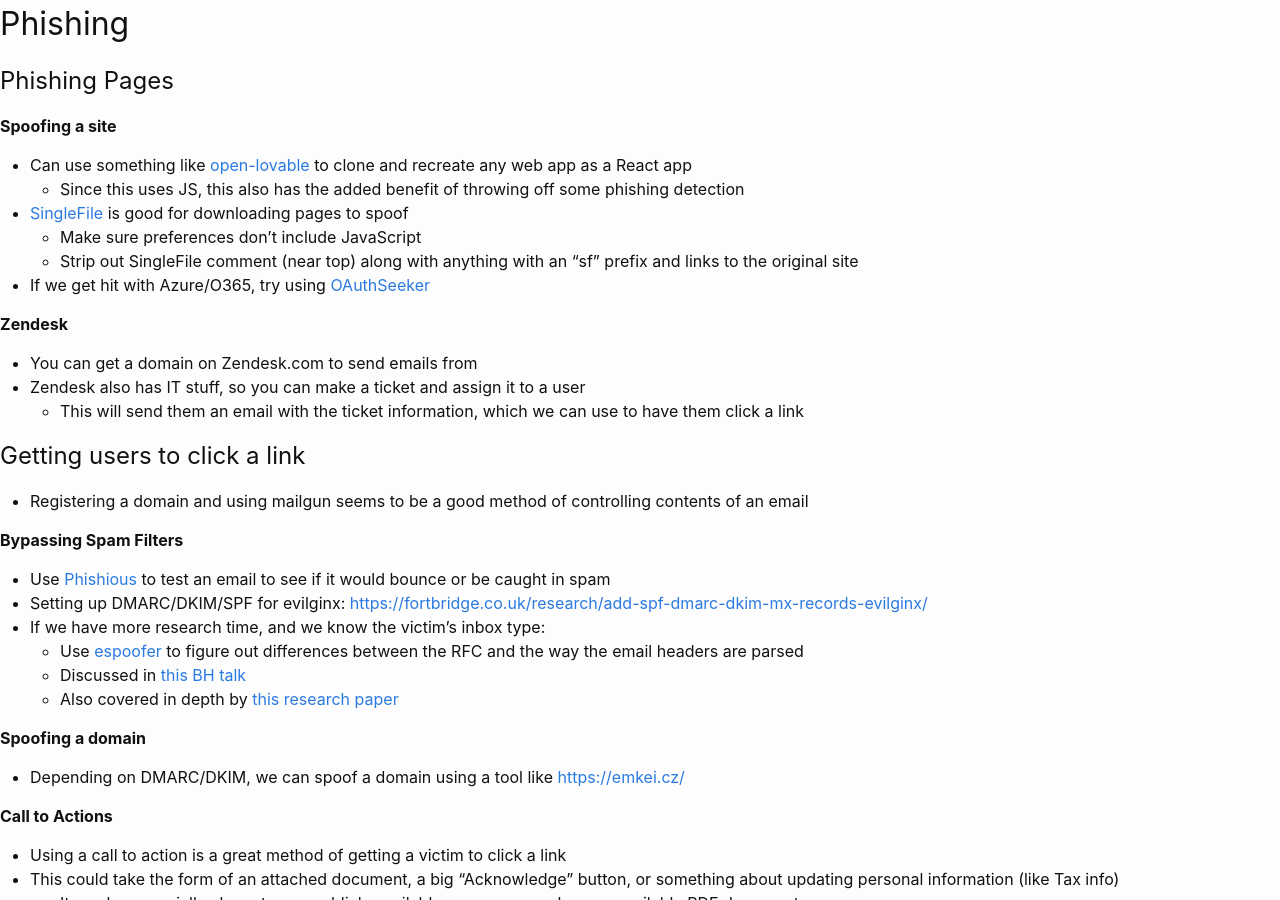
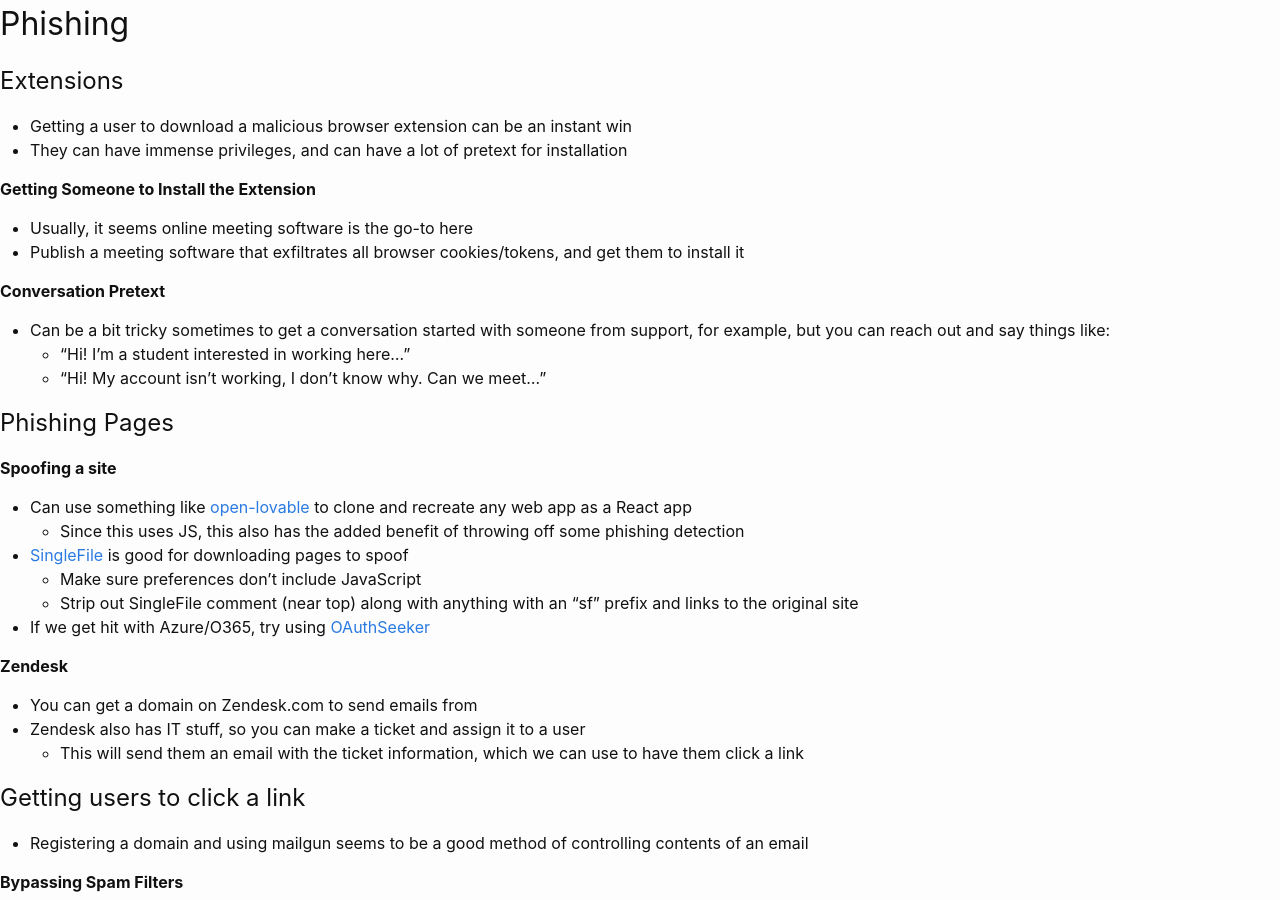
Before and after one commit to KhaelK138/KhaelK138.github.io, a Jekyll site: the page built from markdown/Phishing.md, in a window 1280 px wide and 900 px high. Built offline with Jekyll 4.4.1, drawn with Linux system fonts in a browser that asks for light colours; our own code applies the rules of GitHub Pages for plain Markdown files.

Commit message:
updated notes

```diff
--- a/markdown/Phishing.md
+++ b/markdown/Phishing.md
@@ -2,6 +2,20 @@
 layout: blank
 pagetitle: Phishing
 ---
+
+## Extensions
+
+- Getting a user to download a malicious browser extension can be an instant win
+- They can have immense privileges, and can have a lot of pretext for installation
+
+**Getting Someone to Install the Extension**
+- Usually, it seems online meeting software is the go-to here
+- Publish a meeting software that exfiltrates all browser cookies/tokens, and get them to install it
+
+**Conversation Pretext**
+- Can be a bit tricky sometimes to get a conversation started with someone from support, for example, but you can reach out and say things like:
+  - "Hi! I'm a student interested in working here..."
+  - "Hi! My account isn't working, I don't know why. Can we meet..."
 
 ## Phishing Pages
 
```
Also changed, not shown: markdown/HardwareSecurity.md (+2 -0 lines), markdown/Networking.md (+2 -0 lines).
